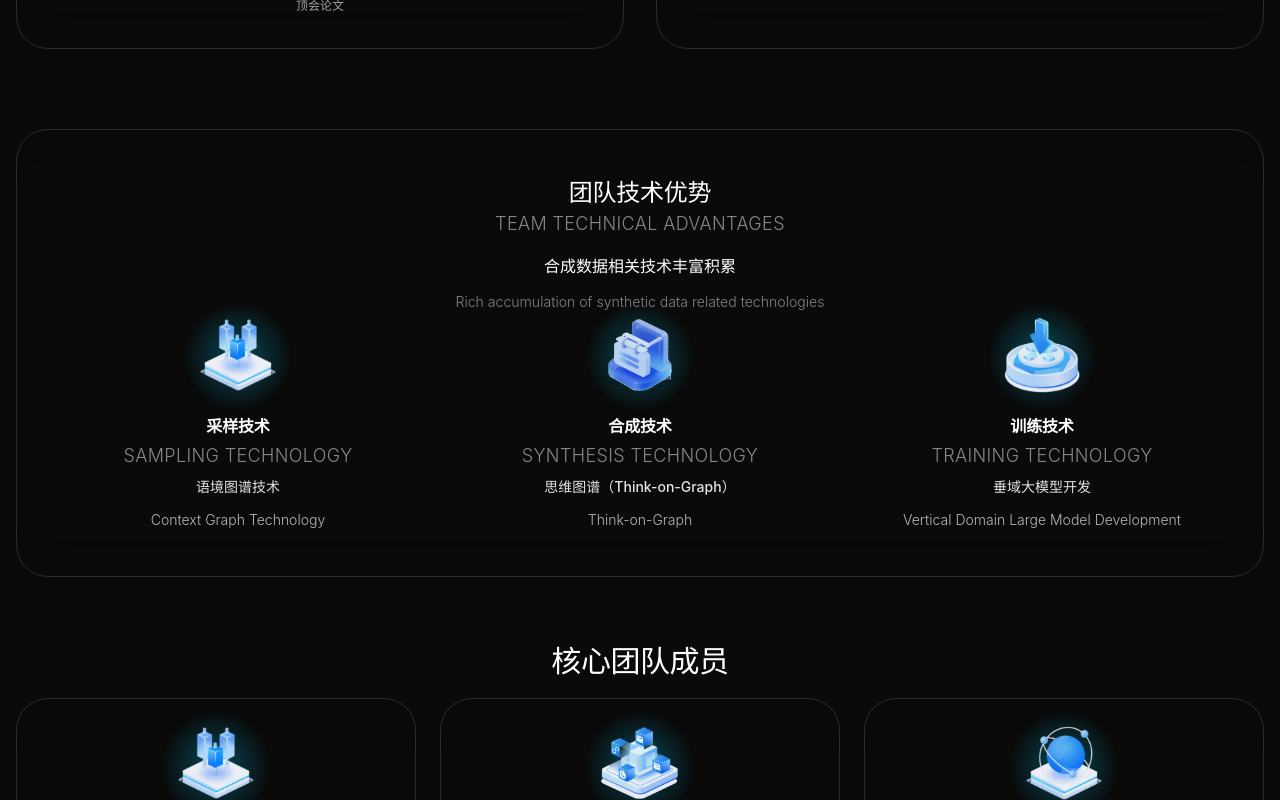
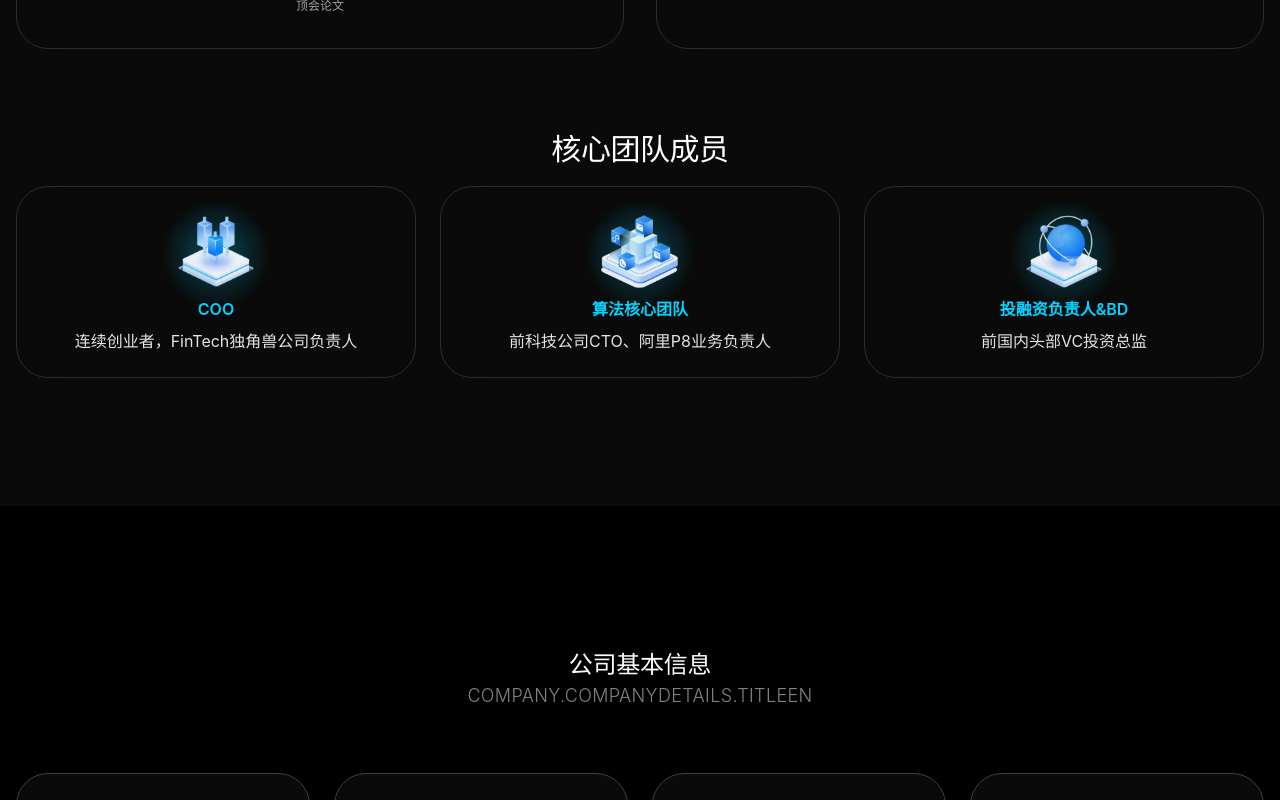
Before and after one commit to snailuu/dataarc-website, a Vue app: page /company in a window 1280 px wide. Shown: the part 2160-2960 px from the top of the page. Built offline with nearby package versions, Linux system fonts and the light colour scheme.

Commit message:
样式：统一关于我们的标题格式

```diff
--- a/src/views/Company.vue
+++ b/src/views/Company.vue
@@ -150,74 +150,6 @@
           </div>
         </div>
 
-        <!-- Team Features -->
-        <div class="team-features glass-card">
-          <div class="title-bilingual">
-            <h3 class="title-main">{{ t('company.team.advantages.title') }}</h3>
-
-            <span class="title-en">{{ t('company.team.advantages.titleEn') }}</span>
-          </div>
-          <div class="content-bilingual">
-            <p class="content-main">{{ t('company.team.advantages.description') }}</p>
-            <p class="content-en">{{ t('company.team.advantages.descriptionEn') }}</p>
-          </div>
-
-          <div class="features-grid">
-            <div class="feature-item">
-              <div class="icon-wrapper">
-                <img src="/images/icons/采样技术图标.png" alt="采样技术" class="icon-img">
-                <div class="icon-glow"></div>
-              </div>
-              <div class="feature-content">
-                <div class="title-bilingual">
-                  <h4 class="title-main">{{ t('company.team.advantages.sampling.title') }}</h4>
-
-                  <span class="title-en">{{ t('company.team.advantages.sampling.titleEn') }}</span>
-                </div>
-                <div class="content-bilingual">
-                  <p class="content-main">{{ t('company.team.advantages.sampling.description') }}</p>
-                  <p class="content-en">{{ t('company.team.advantages.sampling.descriptionEn') }}</p>
-                </div>
-              </div>
-            </div>
-
-            <div class="feature-item">
-              <div class="icon-wrapper">
-                <img src="/images/icons/合成技术图标.png" alt="合成技术" class="icon-img">
-                <div class="icon-glow"></div>
-              </div>
-              <div class="feature-content">
-                <div class="title-bilingual">
-                  <h4 class="title-main">{{ t('company.team.advantages.synthesis.title') }}</h4>
-
-                  <span class="title-en">{{ t('company.team.advantages.synthesis.titleEn') }}</span>
-                </div>
-                <div class="content-bilingual">
-                  <p class="content-main">{{ t('company.team.advantages.synthesis.description') }}</p>
-                  <p class="content-en">{{ t('company.team.advantages.synthesis.descriptionEn') }}</p>
-                </div>
-              </div>
-            </div>
-
-            <div class="feature-item">
-              <div class="icon-wrapper">
-                <img src="/images/icons/训练技术图标.png" alt="训练技术" class="icon-img">
-                <div class="icon-glow"></div>
-              </div>
-              <div class="feature-content">
-                <div class="title-bilingual">
-                  <h4 class="title-main">{{ t('company.team.advantages.training.title') }}</h4>
-
-                  <span class="title-en">{{ t('company.team.advantages.training.titleEn') }}</span>
-                </div>
-                <div class="content-bilingual">
-                  <p class="content-main">{{ t('company.team.advantages.training.description') }}</p>
-                  <p class="content-en">{{ t('company.team.advantages.training.descriptionEn') }}</p>
-                </div>
-              </div>
-            </div>
-          </div>
-        </div>
 
         <!-- Other Team Members -->
         <div class="other-members">
@@ -260,8 +192,10 @@
     <section id="about-dataarc" class="company-details">
       <div class="container">
         <div class="section-header">
-          <h2 class="section-title">{{ t('company.companyDetails.title') }}</h2>
-          <p class="section-subtitle">{{ t('company.companyDetails.subtitle') }}</p>
+          <div class="title-bilingual">
+            <h2 class="title-main">{{ t('company.companyDetails.title') }}</h2>
+            <span class="title-en">{{ t('company.companyDetails.titleEn') }}</span>
+          </div>
         </div>
 
         <div class="details-grid">
@@ -347,11 +281,6 @@
     <!-- Team Details Section -->
     <section id="core-team" class="team-details">
       <div class="container">
-        <div class="section-header">
-          <h2 class="section-title">{{ t('company.teamDetails.title') }}</h2>
-          <p class="section-subtitle">{{ t('company.teamDetails.subtitle') }}</p>
-        </div>
-
         <div class="team-overview">
           <div class="team-info">
             <div class="title-bilingual">
```
